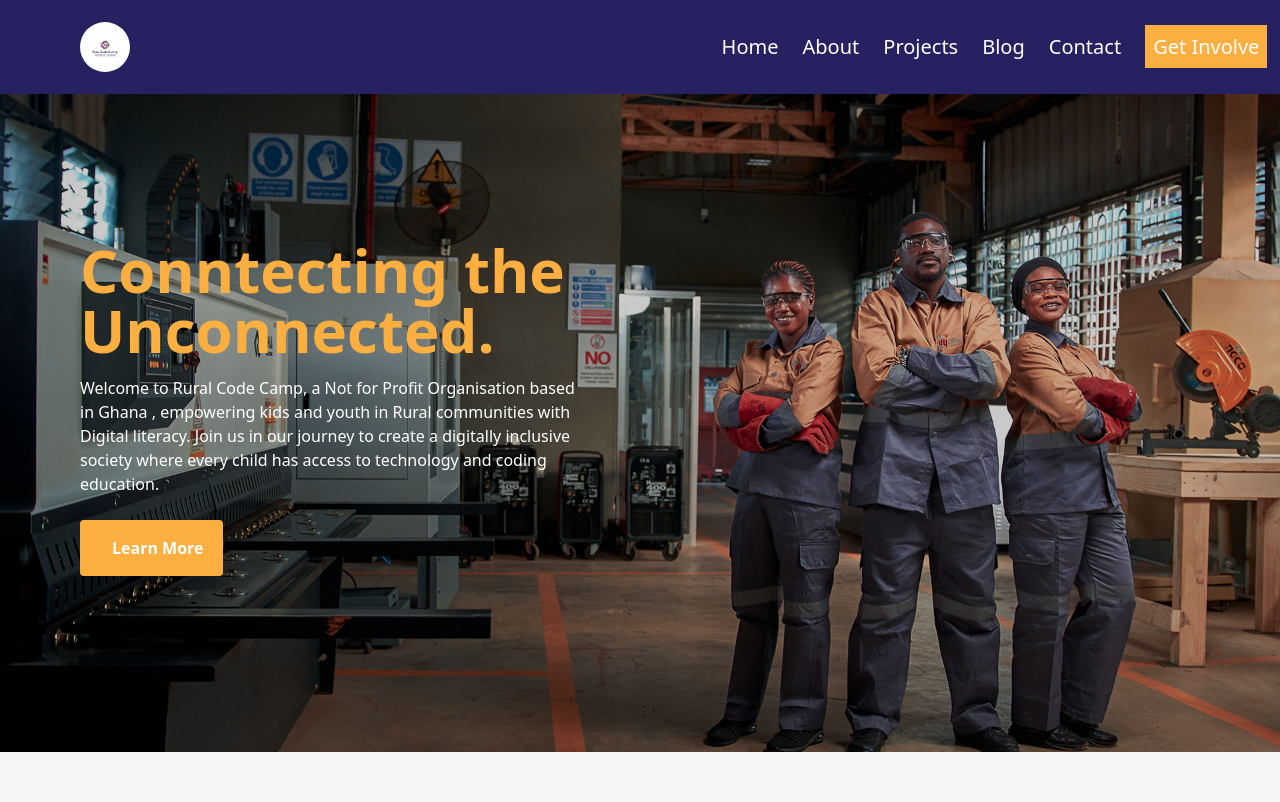
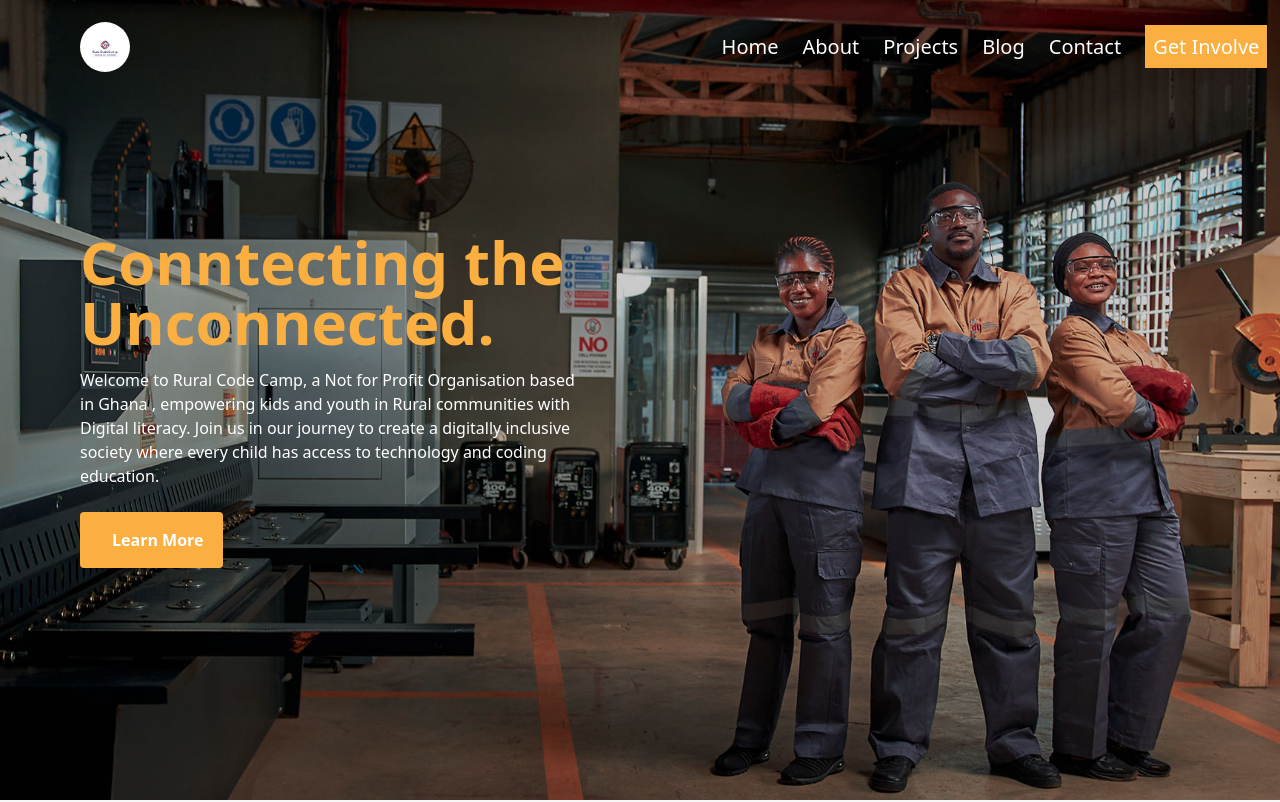
Before and after one commit to NextHubImpact/console-ghana, a React (Vite) app: page / in a window 1280 px wide. Shown: the top 802 px of the page. Built offline with nearby package versions, Linux system fonts and the light colour scheme.

Commit message:
navbar updated

```diff
--- a/src/components/Hero.jsx
+++ b/src/components/Hero.jsx
@@ -57,7 +57,7 @@ const Hero = ({}) => {
                   style={{
                     backgroundImage: `url(${images.img})`,
                     backgroundSize: "cover",
-                    height: "86vh",
+                    height: "100vh",
                     width: "100vw",
                     backgroundRepeat: "no-repeat",
                     backgroundPosition: 'center',
@@ -65,7 +65,7 @@ const Hero = ({}) => {
                     flexDirection: 'column',
                     justifyContent: 'center',
                     alignItems: 'start',
-                    marginTop: "4rem",
+                    marginTop: "rem",
                 }}
                  className=' text-white'
                 >
--- a/src/components/Navbar.jsx
+++ b/src/components/Navbar.jsx
@@ -71,12 +71,13 @@ const Navbar = ({}) => {
   window.addEventListener("scroll", changeNavbarColor);
 
   return (
-    <nav className={colorChange ? "bg-black  w-full " : "bg-[#262261]  "}>
+    <nav className={colorChange ? "bg-[#ffffff] shadow-md w-full " : "bg-[]  "}>
       <div className="flex mx-12 justify-between p-4  items-center sticky top-0 z-10">
         <div className=" pl-4">
           <Link to='/'>
           <img
-            className="w-[10%] bg-[white]  rounded-[50%] pl- lg:w-[10%] xl:w-[10%]"
+            // className="w-[10%] bg-[white]  rounded-[50%] pl- lg:w-[10%] xl:w-[10%]"
+            className={ colorChange ? 'bg-[#faaf40] w-[10%] rounded-[50%] pl- lg:w-[10%] xl:w-[10%]': 'w-[10%] bg-[white]  rounded-[50%] pl- lg:w-[10%] xl:w-[10%]'}
             src={colorChange ? lightLogo : lightLogo}
             alt=""
           />
@@ -94,7 +95,7 @@ const Navbar = ({}) => {
                   key={index}
                   className={
                     colorChange
-                      ? "text-white px-2 xl:text-[20px] "
+                      ? "text-black px-2 xl:text-[20px] "
                       : "text-white px-2 xl:text-[20px] "
                   }
                 >
```
